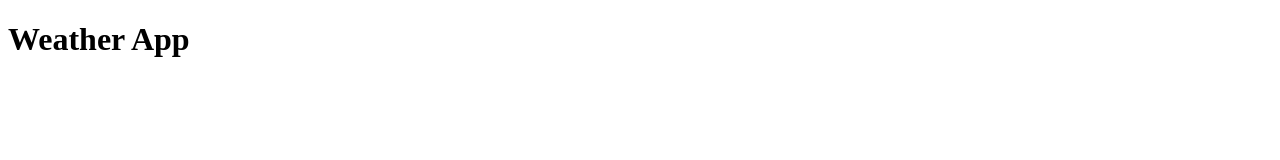
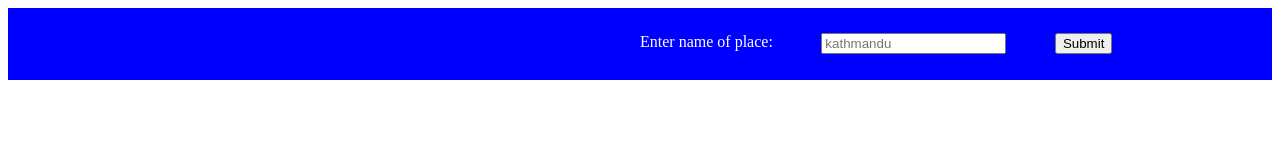
Before and after one commit to basnet194dipak/Weather-App, a website built with webpack: page src/index.html in a window 1280 px wide. Built offline with nearby package versions, Linux system fonts and the light colour scheme; no server answers.

Commit message:
add a basic search form

```diff
--- a/src/index.html
+++ b/src/index.html
@@ -6,7 +6,16 @@
     <title>Document</title>
 </head>
 <body>
-    <h1>Weather App</h1>
+    <div class="search">
+        <form action="">
+            <label for="place">Enter name of place:</label>
+            <input type="text" id="place" name="place" placeholder="kathmandu">
+            <input type="submit" name="" id="submit" value="Submit">
+        </form>
+    </div>
+    <div class="result">
+
+    </div>
     <script src="index.js"></script>
 </body>
 </html>
--- a/src/index.js
+++ b/src/index.js
@@ -0,0 +1,14 @@
+import "./style.css";
+
+const API_KEY = process.env.API_KEY
+const default_location = "kathmandu"
+
+async function weather_data(location) {
+    var metric = "metric"
+    var url = `https://weather.visualcrossing.com/VisualCrossingWebServices/rest/services/timeline/${location}?unitGroup=${metric}&key=${API_KEY}`
+    const response = await fetch(url)
+    const data = await response.json()
+    console.log(data)
+}
+
+weather_data(default_location)
--- /dev/null
+++ b/src/style.css
@@ -0,0 +1,15 @@
+.search
+{
+    background-color: blue;
+    display: flex;
+    justify-content: end;
+    padding: 2%;
+    color: white;
+}
+
+form
+{
+    width: 50%;
+    display: flex;
+    gap: 8%;
+}
```
